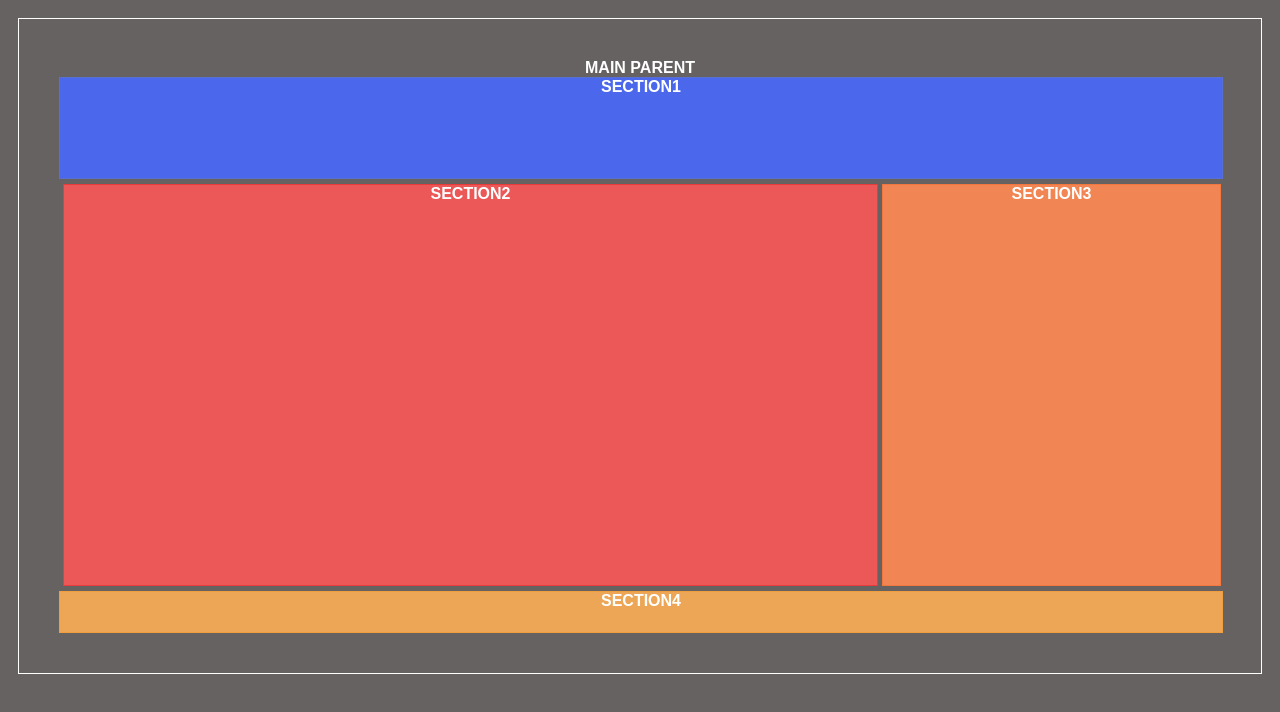
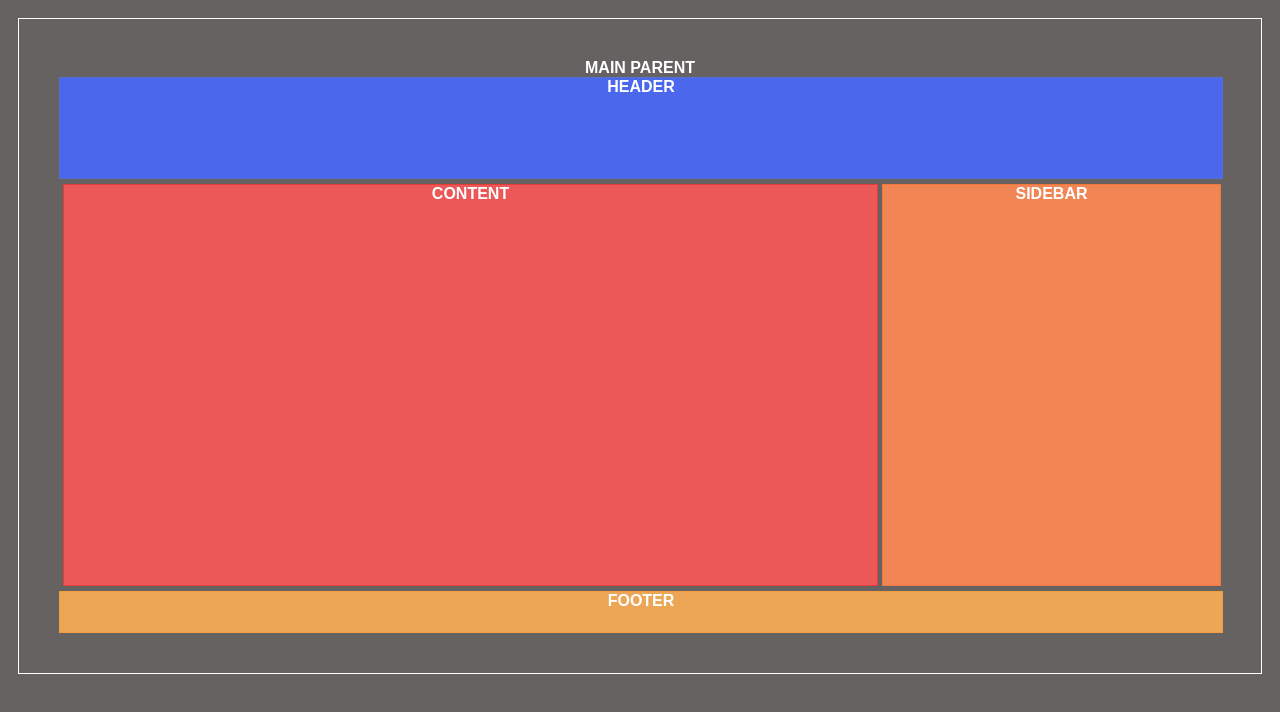
Before and after one commit to WilburtMoreno/CSS_positioning, a plain HTML site: page index.html in a window 1280 px wide. Drawn offline with Linux system fonts and the light colour scheme.

Commit message:
Update index.html

```diff
--- a/index.html
+++ b/index.html
@@ -12,18 +12,18 @@
     <main>
         Main parent
         <div id="section1" class="div">
-                section1
+                Header
         </div>
 
         <div id="section2" class="div">
-                section2
+                Content
         </div>
         <div id="section3" class="div">
-                section3
+                Sidebar
         </div>
 
         <div id="section4" class="div">
-                section4
+                Footer
         </div>
     </main>
 
```
